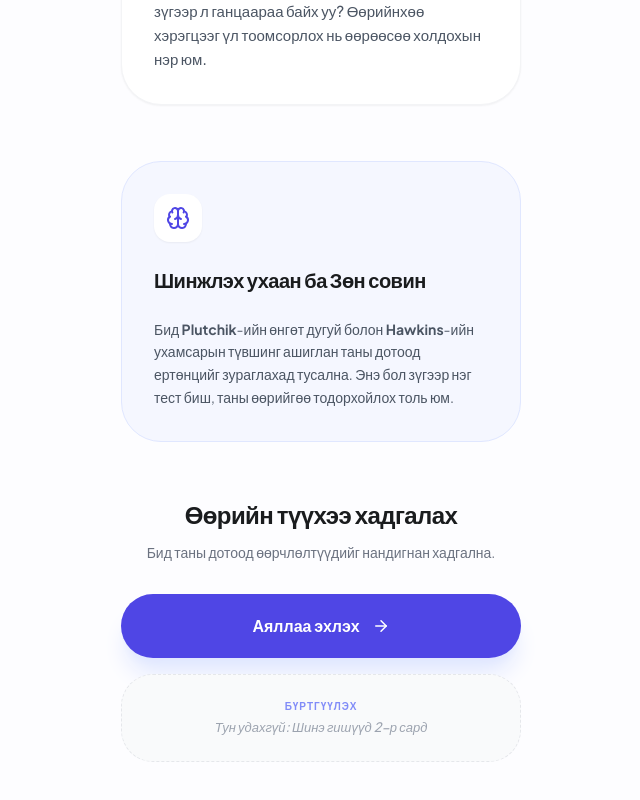
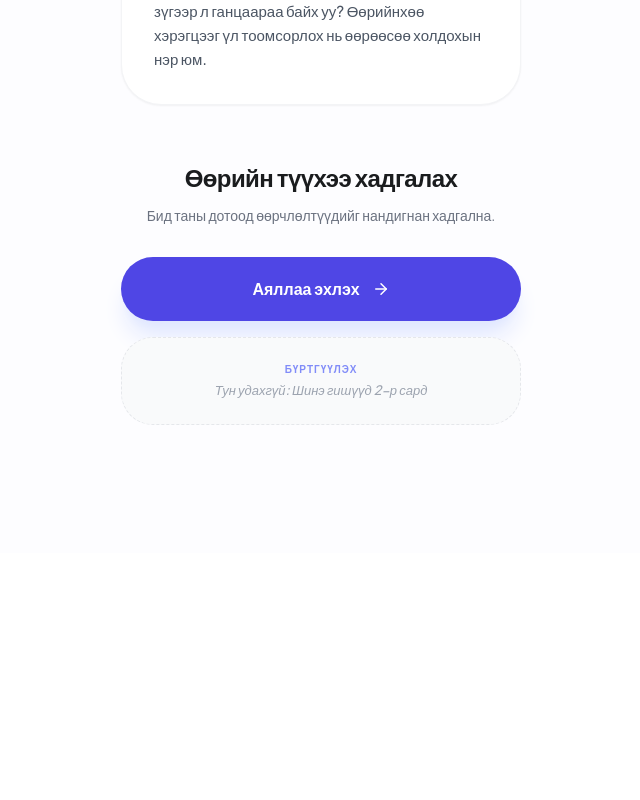
Before and after one commit to munkhjargal333/MindSteps, a Next.js app in the folder frontend/: page / in a window 1280 px wide. Shown: the part 1512-2312 px from the top of the page, without its empty margins (319-959 px from the left). After the commit the page ends 2065 px from the top, so only its background shows below. Built offline with nearby package versions, Linux system fonts and the light colour scheme; no server answers.

Commit message:
simple fix

```diff
--- a/frontend/app/(marketing)/page.tsx
+++ b/frontend/app/(marketing)/page.tsx
@@ -121,7 +121,7 @@ export default function Page() {
         </div>
 
           {/* SCIENCE SECTION */}
-        <section className="bg-indigo-50/50 rounded-[2.5rem] p-8 border border-indigo-100 space-y-6">
+        {/* <section className="bg-indigo-50/50 rounded-[2.5rem] p-8 border border-indigo-100 space-y-6">
           <div className="w-12 h-12 bg-white rounded-2xl flex items-center justify-center shadow-sm">
             <Brain className="text-indigo-600" size={24} />
           </div>
@@ -131,7 +131,7 @@ export default function Page() {
           <p className="text-gray-600 leading-relaxed text-sm">
             Бид <b>Plutchik</b>-ийн өнгөт дугуй болон <b>Hawkins</b>-ийн ухамсарын түвшинг ашиглан таны дотоод ертөнцийг зураглахад тусална. Энэ бол зүгээр нэг тест биш, таны өөрийгөө тодорхойлох толь юм.
           </p>
-        </section>
+        </section> */}
 
 
           {/* FOOTER CALL TO ACTION */}
--- a/frontend/app/layout.tsx
+++ b/frontend/app/layout.tsx
@@ -16,7 +16,7 @@ const jakarta = Plus_Jakarta_Sans({
 
 export const metadata: Metadata = {
   title: {
-    default: 'Mindful - Сэтгэцийн аюулгүй орон зай',
+    default: 'Mindful - Өөрийгөө олох зам',
     template: '%s | Mindful'
   },
   description: 'Өдрийн тэмдэглэл, сэтгэл санаа, зорилго, болон бясалгалын нэгдсэн платформ',
```
Also changed, not shown: frontend/public/sw.js (+4 -4 lines).
